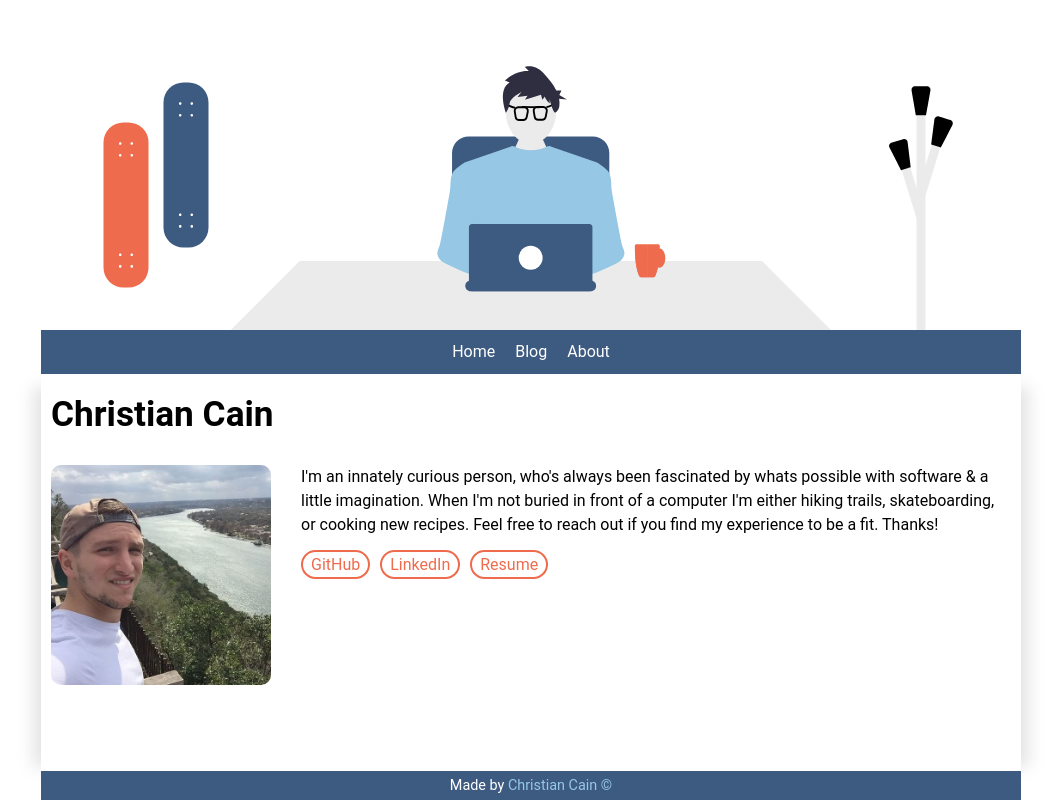
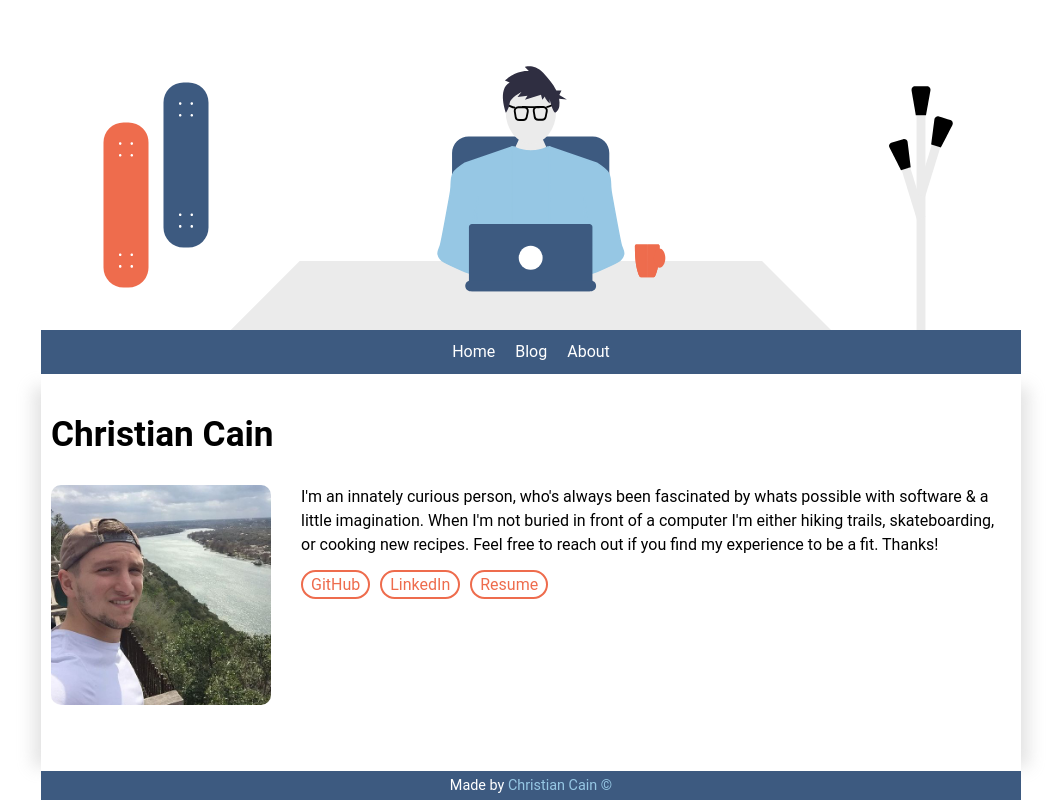
Before and after one commit to SenseiCain/portfolio, a React (Create React App) app in the folder client/: page /about in a window 1280 px wide. Shown: the whole page, without its empty margins (109-1170 px from the left). Built offline with nearby package versions, Linux system fonts and the light colour scheme.

Commit message:
renamed bio divs to about

```diff
--- a/client/src/App.css
+++ b/client/src/App.css
@@ -534,23 +534,22 @@ nav li a:hover {
     height: 100%;
 }
 
-/* bio */
-#bio {
-    margin: 10px 0px 20px 0px;
+/* about */
+#about {
     display: flex;
     flex-direction: column;
 }
 
-#bio h1 {
+#about h1 {
     margin-bottom: 30px;
 }
 
-#bio-content {
+#about-content {
     padding: 0px 0px 10px 0px;
     margin: 0px;
 }
 
-#bio-content img {
+#about-content img {
     width: 40vw;
     max-width: 220px;
     margin: 0px 30px 10px 0px;
@@ -559,16 +558,16 @@ nav li a:hover {
     float: left;
 }
 
-#bio-content p {
+#about-content p {
     padding-top: 0px;
     margin-top: 0px;
 }
 
-#bio ul {
+#about ul {
     margin-top: 10px;
 }
 
-#bio ul li {
+#about ul li {
     display: inline;
     padding: 0px 10px 0px 0px;
     margin: 0px;
--- a/client/src/containers/AboutContainer.js
+++ b/client/src/containers/AboutContainer.js
@@ -4,9 +4,11 @@ import profile from '../images/profile.jpeg';
 class AboutContainer extends Component {
     render() {
         return (
-            <div id="bio" className="wrapper-inside">
+
+            <section id="about" className="wrapper-inside">
+                <div className="page-inner">
                     <h1>Christian Cain</h1>
-                <div id="bio-content">
+                    <div id="about-content">
                         <img src={profile} alt="" />
                         <div>
                             <p>
@@ -36,8 +38,8 @@ class AboutContainer extends Component {
                             </ul>
                         </div>
                     </div>
-
                 </div>
+            </section>
         )
     }
 }
```
Lines whose indentation alone changed are shown as unchanged.
